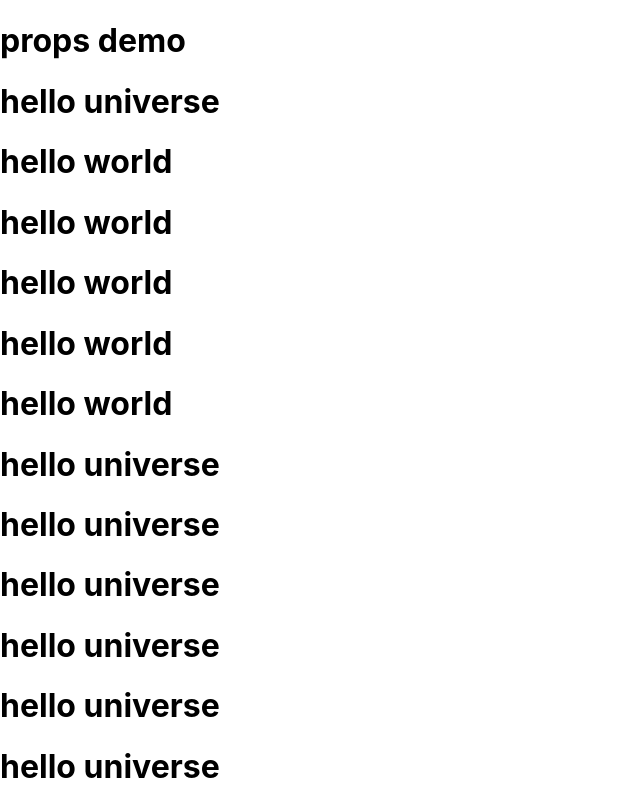
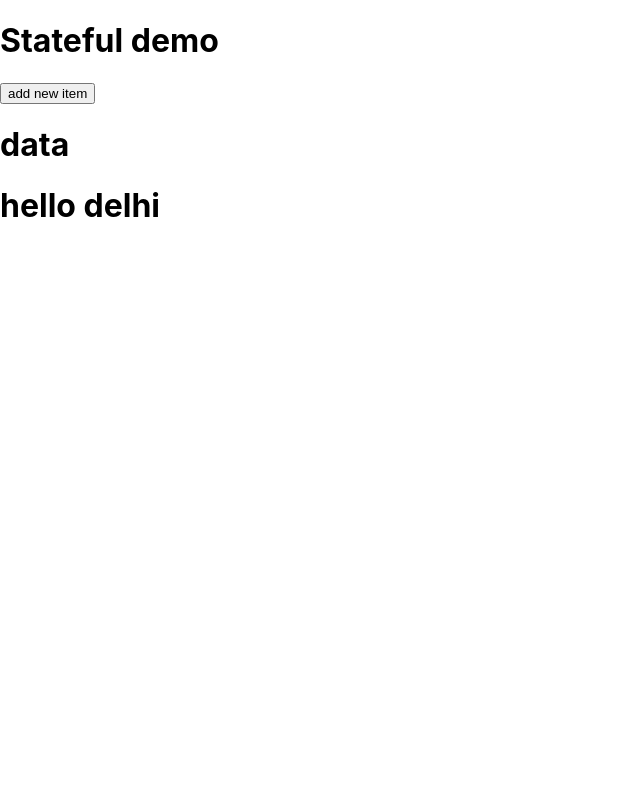
Before and after one commit to vitsD1997/third-react-app, a React (Create React App) app: page / in a window 1280 px wide. Shown: the top 800 px of the page, without its empty margins (0-640 px from the left). Built offline with nearby package versions, Linux system fonts and the light colour scheme.

Commit message:
use-setlist

```diff
--- a/src/App.js
+++ b/src/App.js
@@ -1,7 +1,10 @@
+import { useState } from "react";
+
+
 function App() {
   return (
     <>
-    <h1>props demo</h1>
+    <h1>Stateful demo</h1>
     <ListDemo />
     </>
   );
@@ -10,28 +13,24 @@
 }
 
 function ListDemo() {
-  let data = "hello universe";
-  let list = ["", "", "", "", ""];
+ let [list, setList] = useState(["delhi"]);
 
-  let list1 = [];
-  for (let i = 0; i < 100; i++){
-    list1.push("");
-  }
+  let addItemAction = () => {
+    let newList = [...list, "mumbai"];
+
+   console.log(newList);
+
+   setList(newList);
+  };
   return(
     <>
-
-      <h1>{data}</h1>
+      <input type="button" value="add new item" onClick={addItemAction} />
+      <h1>data</h1>
       {list.map((item) => (
         <>
-        <h1>hello world</h1>
+        <h1>hello {item}</h1>
         </>
       ))}
-
-     {list1.map((item) =>(
-      <div>
-        <h1>hello universe</h1>
-      </div>
-     ))}
     </>
   );
 }
```
